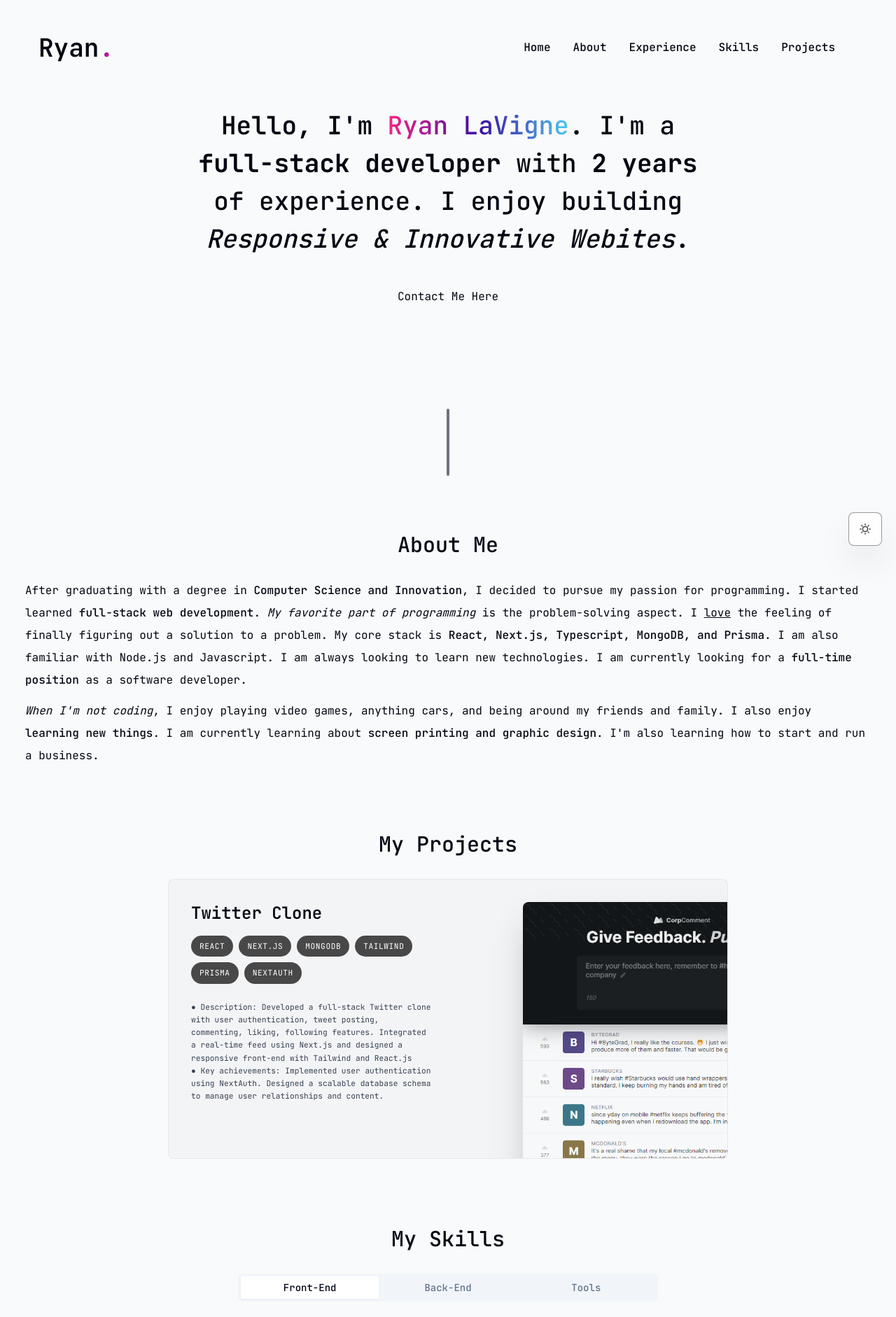
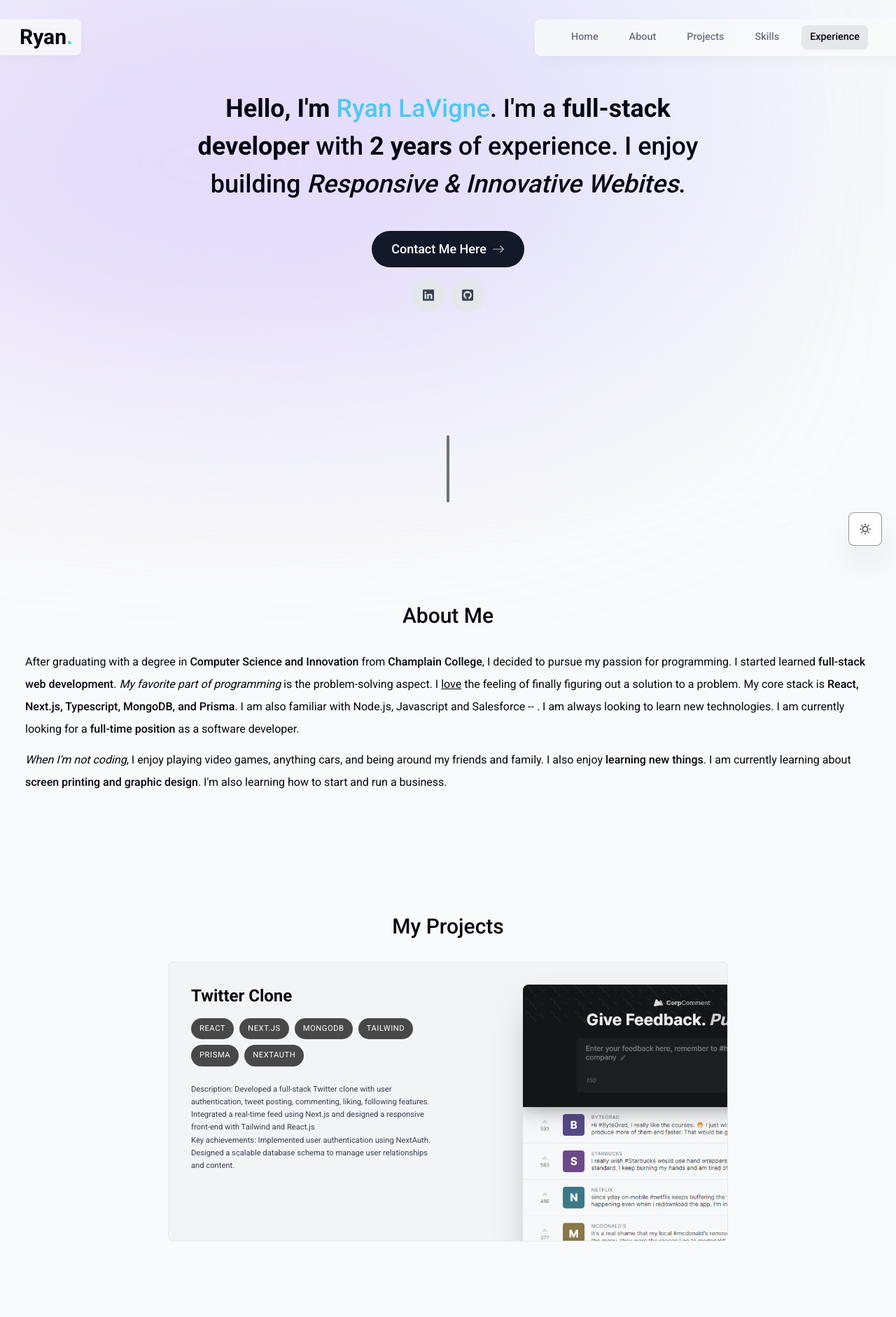
Before and after one commit to GigaRyno/portfolio, a Next.js app: page / in a window 1280 px wide. Shown: the top 1882 px of the page at 70% size. Built offline with nearby package versions, Linux system fonts and the light colour scheme.

Commit message:
Reworked Navbar & updated more styling

```diff
--- a/src/app/layout.tsx
+++ b/src/app/layout.tsx
@@ -1,17 +1,18 @@
 import type { Metadata } from "next";
-import { JetBrains_Mono } from "next/font/google";
+import { JetBrains_Mono, Roboto } from "next/font/google";
 import "./globals.css";
 import Header from "@/components/header";
 import Footer from "@/components/footer";
 import CurrentSectionContextProvider from "@/context/section-context";
 import ThemeSwitchProvider from "@/context/theme-context";
 import ThemeButton from "@/components/theme-switch";
+import Nav from "@/components/nav";
 
-const jetbrainsMono = JetBrains_Mono({
-   subsets: ["latin"],
-   weight: ["100", "200", "300", "400", "500", "600", "700", "800"],
-   variable: '--font-jetbrainsMono'
- });
+ const roboto = Roboto({
+  subsets: ["latin"],
+  weight: ['100', '300', '400', '500', '700', '900'],
+  variable: '--font-roboto'
+});
 
 export const metadata: Metadata = {
   title: "Ryan LaVigne",
@@ -25,10 +26,12 @@ export default function RootLayout({
 }>) {
   return (
     <html lang="en" className="!scroll-smooth">
-      <body className={`${jetbrainsMono.variable} bg-gray-50 text-gray-950 relative dark:bg-gray-900 dark:text-gray-50`}>
+      <body className={`${roboto.variable} font-sans bg-gray-50 text-gray-950 relative dark:bg-gray-900 dark:text-gray-50`}>
+        <div className="bg-[#e2ebfb] absolute top-[-6rem] -z-10 right-[11rem] h-[31.25rem] w-[31.25rem] rounded-full blur-[10rem] sm:w-[68.75rem] dark:bg-[#628694]"></div>
+        <div className="bg-[#e4d7fb] absolute top-[-1rem] -z-10 left-[-35rem] h-[31.25rem] w-[50rem] rounded-full blur-[10rem] sm:w-[68.75rem] md:left-[-33rem] lg:left-[-28rem] xl:left-[-15rem] 2xl:left-[-5rem] dark:bg-[#676394]"></div>
         <ThemeSwitchProvider>
           <CurrentSectionContextProvider>
-            <Header/>
+            <Nav/>
             {children}
             <Footer/>
             <ThemeButton/>
--- a/src/app/page.tsx
+++ b/src/app/page.tsx
@@ -1,4 +1,4 @@
-import Headline from "@/components/headline";
+import Headline from "@/components/pages/headline";
 import About from "@/components/pages/about";
 import Experiences from "@/components/pages/experience";
 import Projects from "@/components/pages/projects";
--- a/src/components/header.tsx
+++ b/src/components/header.tsx
@@ -4,12 +4,12 @@ import Nav from './nav'
 
 const Header = () => {
     return (
-        <header className='py-8 xl:py-12 text-gray-950 dark:text-gray-50'>
+        <header className='sticky top-0 z-10 py-8 xl:py-10 text-gray-950 dark:text-gray-50 bg-gray-50 dark:bg-gray-900'>
             <div className='container mx-auto flex justify-between'>
                 {/* LOGO */}
                 <Link href="/">
                     <h1 className='text-4xl font-semibold'>
-                        <span>Ryan</span><span className='bg-clip-text text-transparent bg-gradient-to-r from-accent_purple to-accent_pink'>.</span>
+                        <span>Ryan</span><span className='bg-clip-text text-transparent bg-accent_light_blue'>.</span>
                     </h1>
                 </Link>
                 {/* Desktop Nav */}
--- a/src/components/headline.tsx
+++ /dev/null
@@ -1,48 +0,0 @@
-"use client";
-
-import React from 'react'
-import { motion } from "framer-motion";
-import { useSectionInView } from '@/lib/hooks';
-import { useSectionContext } from "@/context/section-context";
-import Link from 'next/link';
-
-export default function Headline() {
-    const { ref } = useSectionInView("Home", 0.5);
-    const { setCurrentSection, setTimeOfLastClick } = useSectionContext();
-
-  return (
-    <section
-        ref={ref}
-        id="home"
-        className="mb-20 max-w-[800px] text-center scroll-mt-[1600px]"
-    >
-        <div className='flex items-center justify-center'>
-            <div className='relative'>
-
-            </div>
-        </div>
-        <motion.h1
-            className="mb-10 mt-4 px-4 text-2xl font-medium !leading-[1.5] sm:text-4xl"
-            initial={{ opacity: 0, y: 100 }}
-            animate={{ opacity: 1, y: 0 }}
-        >
-            <span className="font-semibold">Hello, I'm </span><span className='bg-clip-text text-transparent bg-gradient-to-r from-accent_pink via-accent_navy to-accent_light_blue'>Ryan LaVigne</span>. I'm a{" "}
-            <span className="font-bold">full-stack developer</span> with{" "}
-            <span className="font-bold">2 years</span> of experience. I enjoy
-            building <span className="italic">Responsive & Innovative Webites</span>.
-        </motion.h1>
-
-        <motion.div>
-            <Link
-                href="#skills"
-                onClick={() => {
-                    setCurrentSection("Skills");
-                    setTimeOfLastClick(Date.now());
-                }}
-            >
-                Contact Me Here{" "}
-            </Link>
-        </motion.div>
-    </section>
-  )
-}
--- a/src/components/nav.tsx
+++ b/src/components/nav.tsx
@@ -1,35 +1,68 @@
 "use client";
 import Link from 'next/link'
-import { colors, links } from "@/lib/data";
-import { usePathname } from 'next/navigation';
-import { getRandomItem } from '@/lib/utils';
-import { useState } from 'react';
+import { links } from "@/lib/data";
+import { motion } from 'framer-motion';
+import clsx from 'clsx';
+import { useSectionContext } from '@/context/section-context';
 
-interface HoverState {
-    index: number | null;
-    color: string;
-}
+export default function Nav() {
+    const { currentSection, setCurrentSection, setTimeOfLastClick } = useSectionContext();
 
-const Nav = () => {
-    const [hoverState, setHoverState] = useState<HoverState>({ index: null, color: ''});
-    const pathname = usePathname();
     return (
-        <nav className='flex gap-8'>
-            {links.map((link, index)=>{
-                return (
-                    <Link
-                        onMouseEnter={() => setHoverState({ index, color: getRandomItem(colors)})}
-                        onMouseLeave={() => setHoverState({ index: null, color: '' })}
-                        style={{ color: hoverState.index === index ? hoverState.color : '' }}
-                        className={`${link.hash === pathname && "text-accent_blue border-b-2 border-accent_blue"} capitalize font-medium transition-all`}
-                        href={link.hash}
-                        // onClick={}
-                    >
-                            {link.name}
-                    </Link>)
-            })}
-        </nav>
+        <header className="z-[999] relative">
+            <div className='fixed top-[1.7rem] left-[-0.25rem] text-3xl bg-gray-50 dark:bg-gray-900 px-3 pl-8 py-2 rounded-lg bg-opacity-80 border-opacity-80 shadow-lg shadow-black/[0.03] backdrop-blur-[0.5rem] font-bold'>
+                Ryan<span className='bg-clip-text text-transparent bg-accent_light_blue'>.</span>
+            </div>
+            <motion.div
+                className="fixed top-0 -right-[12.75rem] h-[4.5rem] w-full rounded-lg border border-white border-opacity-40 bg-gray-50 bg-opacity-80 shadow-lg shadow-black/[0.03] backdrop-blur-[0.5rem]
+                           sm:top-[1.75rem] sm:h-[3.25rem] sm:w-[36rem] sm:rounded-lg
+                         dark:bg-gray-950 dark:border-black/40 dark:bg-opacity-75"
+                initial={{ y: -100, x: "25%", opacity: 0 }}
+                animate={{ y: 0, x: "-25%", opacity: 1 }}
+            ></motion.div>
+            {/* </div> */}
+
+      <nav className="flex fixed top-[0.15rem] right-2 h-12 -translate-x py-2 pr-8 sm:top-[1.7rem] sm:h-[initial] sm:py-0">
+        <ul className="flex w-[22rem] flex-wrap items-center justify-center gap-y-1 text-[0.9rem] font-medium text-gray-500 sm:w-[initial] sm:flex-nowrap sm:gap-5">
+          {links.map((link) => (
+            <motion.li
+              className="h-4/6 flex items-center justify-center relative"
+              key={link.hash}
+              initial={{ y: -100, opacity: 0 }}
+              animate={{ y: 0, opacity: 1 }}
+            >
+              <Link
+                className={clsx(
+                  "flex z-10 w-full items-center justify-center px-3 py-3 hover:text-gray-950 transition dark:text-gray-50 dark:hover:text-gray-300",
+                  {
+                    "text-gray-950 dark:text-accent_light_blue":
+                      currentSection === link.name,
+                  }
+                )}
+                href={link.hash}
+                onClick={() => {
+                  setCurrentSection(link.name);
+                  setTimeOfLastClick(Date.now());
+                }}
+              >
+                {link.name}
+
+                {link.name === currentSection && (
+                  <motion.span
+                    className="bg-gray-200 rounded-lg absolute inset-0 -z-10 dark:bg-gray-700"
+                    layoutId="activeSection"
+                    transition={{
+                      type: "spring",
+                      stiffness: 380,
+                      damping: 40,
+                    }}
+                  ></motion.span>
+                )}
+              </Link>
+            </motion.li>
+          ))}
+        </ul>
+      </nav>
+    </header>
     )
 }
-
-export default Nav
--- a/src/components/pages/about.tsx
+++ b/src/components/pages/about.tsx
@@ -11,12 +11,12 @@ export default function About() {
     <motion.section
       ref={ref}
       id='about'
-      className='mb-20 mt-4 scroll-mt-28'
+      className='mb-20 mt-20 scroll-mt-32'
     >
       <LargeSectionHeading>About Me</LargeSectionHeading>
       <p className="mb-3 mx-5 xxl:w-[1200px]">
         After graduating with a degree in{" "}
-        <span className="font-medium">Computer Science and Innovation</span>, I decided to pursue my
+        <span className="font-medium">Computer Science and Innovation</span> from <span className='font-medium'>Champlain College</span>, I decided to pursue my
         passion for programming. I started learned{" "}
         <span className="font-medium">full-stack web development</span>.{" "}
         <span className="italic">My favorite part of programming</span> is the
@@ -26,7 +26,7 @@ export default function About() {
         <span className="font-medium">
           React, Next.js, Typescript, MongoDB, and Prisma
         </span>
-        . I am also familiar with Node.js and Javascript. I am always looking to
+        . I am also familiar with Node.js, Javascript and Salesforce -- . I am always looking to
         learn new technologies. I am currently looking for a{" "}
         <span className="font-medium">full-time position</span> as a software
         developer.
--- /dev/null
+++ b/src/components/pages/headline.tsx
@@ -0,0 +1,93 @@
+"use client";
+
+import React from 'react'
+import { motion } from "framer-motion";
+import { useSectionInView } from '@/lib/hooks';
+import { useSectionContext } from "@/context/section-context";
+import { BsArrowRight, BsLinkedin } from "react-icons/bs";
+import { HiDownload } from "react-icons/hi";
+import { Roboto } from "next/font/google";
+import { FaGithubSquare } from "react-icons/fa";
+import Link from 'next/link';
+import { githubData, linkedInData } from '@/lib/data';
+
+const roboto = Roboto({
+    subsets: ["latin"],
+    weight: ['100', '300', '400', '500', '700', '900'],
+    variable: '--font-roboto'
+});
+
+export default function Headline() {
+    const { ref } = useSectionInView("Home", 0.5);
+    const { setCurrentSection, setTimeOfLastClick } = useSectionContext();
+
+  return (
+    <section
+        ref={ref}
+        id="home"
+        className={`${roboto.variable} font-sans mt-28 mb-28 max-w-[800px] text-center scroll-mt-[1600px]`}
+    >
+        <div className='flex items-center justify-center'>
+            <div className='relative'>
+
+            </div>
+        </div>
+        <motion.h1
+            className="mb-10 mt-4 px-4 text-2xl font-medium !leading-[1.5] sm:text-4xl"
+            initial={{ opacity: 0, y: 100 }}
+            animate={{ opacity: 1, y: 0 }}
+        >
+            <span className="font-semibold">Hello, I'm </span><span className='!underline !underline-offset-[3px] bg-clip-text text-transparent text-accent_light_blue bg-accent_light_blue'>Ryan LaVigne</span>. I'm a{" "}
+            <span className="font-bold">full-stack developer</span> with{" "}
+            <span className="font-bold">2 years</span> of experience. I enjoy
+            building <span className="italic">Responsive & Innovative Webites</span>.
+        </motion.h1>
+
+        <motion.div className='flex flex-col sm:flex-row items-center justify-center gap-2 px-4 text-lg font-medium'>
+            <Link
+                href="#skills"
+                className='group bg-gray-900 text-white px-7 py-3 flex items-center gap-2 rounded-full outline-none
+                           focus:scale-110 hover:scale-110 hover:bg-gray-950 active:scale-105 transition
+                         dark:bg-gray-200 dark:text-gray-900'
+                onClick={() => {
+                    setCurrentSection("Skills");
+                    setTimeOfLastClick(Date.now());
+                }}
+            >
+                Contact Me Here{" "}
+                <BsArrowRight className="opacity-70 group-hover:translate-x-1 transition" />
+            </Link>
+
+            {/* <a
+            className="group bg-gray-200 px-7 py-3 flex items-center gap-2 rounded-full outline-none focus:scale-110 hover:scale-110 active:scale-105 transition cursor-pointer borderBlack dark:bg-white/10"
+            href="/CV.pdf"
+            download
+            >
+            Download CV{" "}
+            <HiDownload className="opacity-60 group-hover:translate-y-1 transition" />
+            </a> */}
+        </motion.div>
+        <motion.div className='flex flex-col sm:flex-row items-center justify-center gap-2 mt-[1rem] text-[1.35rem]'>
+            <a
+                className="bg-gray-200 p-4 h-12 w-12 text-gray-700 flex items-center rounded-full transition cursor-pointer borderBlack
+                           hover:text-gray-950 focus:scale-[1.15] hover:scale-[1.15] active:scale-105
+                           dark:bg-white/10 dark:text-white/60 dark:hover:text-white"
+                href={`${linkedInData.url}`}
+                target="_blank"
+                >
+                <BsLinkedin />
+            </a>
+
+            <a
+                className="bg-gray-200 p-4 h-12 w-12 text-gray-700 flex items-center rounded-full transition cursor-pointer borderBlack
+                             focus:scale-[1.15] hover:scale-[1.15] hover:text-gray-950 active:scale-105
+                           dark:bg-white/10 dark:text-white/60 dark:hover:text-white"
+                href={`${githubData.url}`}
+                target="_blank"
+            >
+                <FaGithubSquare />
+            </a>
+        </motion.div>
+    </section>
+  )
+}
--- a/src/components/pages/projects.tsx
+++ b/src/components/pages/projects.tsx
@@ -10,7 +10,7 @@ export default function Projects() {
   const { ref } = useSectionInView("Projects", 0.5);
 
   return (
-    <section ref={ref} id="projects" className="scroll-mt-28 mb-20">
+    <section ref={ref} id="projects" className="scroll-mt-32 mb-20 mt-20">
       <LargeSectionHeading>My projects</LargeSectionHeading>
       <div>
         {projectData.map((project, index) => (
--- a/src/components/pages/skills.tsx
+++ b/src/components/pages/skills.tsx
@@ -14,7 +14,7 @@ export default function Skill() {
     <section
       ref={ref}
       id='skills'
-      className='mb-20 mt-4 text-center scroll-mt-28'
+      className='mb-20 mt-20 text-center scroll-mt-32'
     >
       <LargeSectionHeading>My Skills</LargeSectionHeading>
       <Tabs defaultValue="frontend">
--- a/src/lib/data.ts
+++ b/src/lib/data.ts
@@ -6,7 +6,7 @@ import { SiPrisma, SiCplusplus } from "react-icons/si";
 import { MdDesignServices } from "react-icons/md";
 import { VscVscode } from "react-icons/vsc";
 import { HiCommandLine } from "react-icons/hi2";
-import { BsPersonFill, BsFilePersonFill } from "react-icons/bs";
+import { BsPersonFill } from "react-icons/bs";
 import { BiLogoPostgresql, BiLogoReact, BiLogoMongodb, BiLogoTypescript, BiLogoPython, BiLogoTailwindCss, BiLogoCss3, BiLogoJavascript } from "react-icons/bi";
 import corpcommentImg from "@/public/corpcomment.png";
 import React from "react";
@@ -30,17 +30,19 @@ export const links = [
         hash: "#about"
     },
     {
-        name: "Experience",
-        hash: "#experience"
+        name: "Projects",
+        hash: "#projects"
     },
     {
         name: "Skills",
         hash: "#skills"
     },
     {
-        name: "Projects",
-        hash: "#projects"
+        name: "Experience",
+        hash: "#experience"
     },
+
+
 ] as const;
 
 export const experienceData = [
@@ -62,11 +64,11 @@ export const experienceData = [
         degreeIcon: "",
         degree: "",
         description: [
-            "● Salesforce Development: Developed custom applications and features on the Salesforce Platform. Wrote Apex classes, triggers and Visualforce pages. Worked with Salesforce Lightning components to create interfaces.",
-            "● Data Management: Ensured data quality and accuracy within the system. Created and maintained dashboards for reporting and tracking.",
-            "● Configuration and Customization: Configured Salesforce objects, fields, page layouts, and record types. Customized Salesforce workflows, processes and validation rules.",
-            "● Quality Assurance and Testing: Conducted unit testing and quality checks.",
-            "● Research and Learning: Participated in specific Salesforce training courses.",
+            "Salesforce Development: Developed custom applications and features on the Salesforce Platform. Wrote Apex classes, triggers and Visualforce pages. Worked with Salesforce Lightning components to create interfaces.",
+            "Data Management: Ensured data quality and accuracy within the system. Created and maintained dashboards for reporting and tracking.",
+            "Configuration and Customization: Configured Salesforce objects, fields, page layouts, and record types. Customized Salesforce workflows, processes and validation rules.",
+            "Quality Assurance and Testing: Conducted unit testing and quality checks.",
+            "Research and Learning: Participated in specific Salesforce training courses.",
         ],
         company: "Farm Credit Financial Partners",
         companyicon: React.createElement(FaBuilding),
@@ -80,10 +82,10 @@ export const experienceData = [
         degreeIcon: "",
         degree: "",
         description: [
-            "● Financial Management: Process invoices, manage accounts payable and receivable. Maintain Quickbooks for streamlined business operations.",
-            "● Customer Service: Discuss client needs, answer questions and deliver excellent customer service.",
-            "● Inventory Management: Oversee inventory levels for materials and supplies. Update inventory in Quickbooks system.",
-            "● Technology Management: Manage office technology systems.",
+            "Financial Management: Process invoices, manage accounts payable and receivable. Maintain Quickbooks for streamlined business operations.",
+            "Customer Service: Discuss client needs, answer questions and deliver excellent customer service.",
+            "Inventory Management: Oversee inventory levels for materials and supplies. Update inventory in Quickbooks system.",
+            "Technology Management: Manage office technology systems.",
         ],
         company: "Recovery Room",
         companyicon: React.createElement(FaBuilding),
@@ -97,9 +99,9 @@ export const experienceData = [
         degreeIcon: "",
         degree: "",
         description: [
-            "● Graphic Design: Create and design company logos. Determine appropriate logo usage on apparel.",
-            "● Financial Management: Completed paperwork and formed an LLC. Process apparel orders. Manage accounts payable and receivable. Maintain Quickbooks.",
-            "● Inventory Management: Oversee apparel inventory levels. Update inventory in Quickbooks system. Order apparel as needed.",
+            "Graphic Design: Create and design company logos. Determine appropriate logo usage on apparel.",
+            "Financial Management: Completed paperwork and formed an LLC. Process apparel orders. Manage accounts payable and receivable. Maintain Quickbooks.",
+            "Inventory Management: Oversee apparel inventory levels. Update inventory in Quickbooks system. Order apparel as needed.",
         ],
         company: "Northern Apparel, LLC",
         companyicon: React.createElement(FaBuilding),
@@ -114,8 +116,8 @@ export const projectData = [
     {
         title: "Twitter Clone",
         description: [
-            "● Description: Developed a full-stack Twitter clone with user authentication, tweet posting, commenting, liking, following features. Integrated a real-time feed using Next.js and designed a responsive front-end with Tailwind and React.js",
-            "● Key achievements: Implemented user authentication using NextAuth. Designed a scalable database schema to manage user relationships and content.",
+            "Description: Developed a full-stack Twitter clone with user authentication, tweet posting, commenting, liking, following features. Integrated a real-time feed using Next.js and designed a responsive front-end with Tailwind and React.js",
+            "Key achievements: Implemented user authentication using NextAuth. Designed a scalable database schema to manage user relationships and content.",
         ],
         tags: ["React", "Next.js", "MongoDB", "Tailwind", "Prisma", "NextAuth"],
         imageUrl: corpcommentImg,
@@ -192,6 +194,10 @@ export const backEndData = [
     }
 ]
 
+export const linkedInData = { url: "https://www.linkedin.com/in/ryanrlavigne/" } as const;
+
+export const githubData = { url: "https://github.com/GigaRyno" } as const;
+
 export const toolsData = [
     {
         skill: "Git",
--- a/tailwind.config.ts
+++ b/tailwind.config.ts
@@ -26,6 +26,7 @@ const config = {
     },
     fontFamily: {
       primary: "var(--font-jetbrainsMono)",
+      sans: ["var(--font-roboto)"],
     },
     extend: {
       colors : {
```
Also changed, not shown: src/components/pages/experience.tsx (+4 -4 lines).
